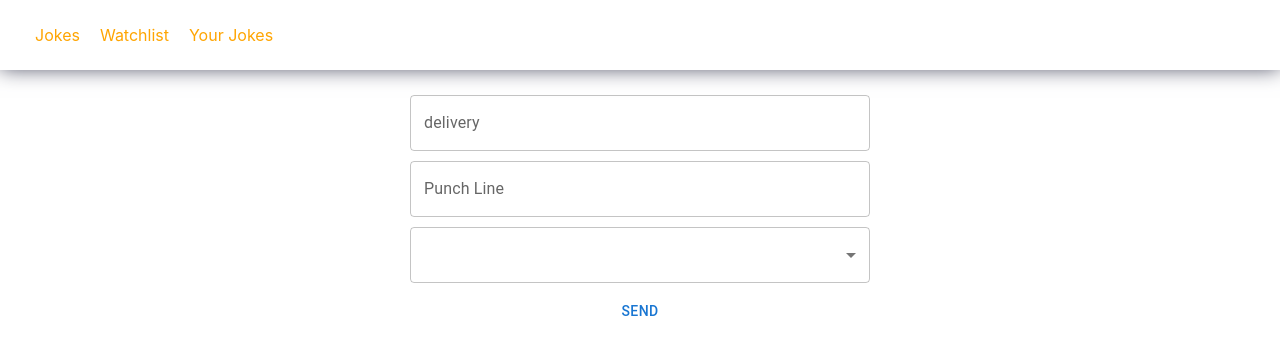
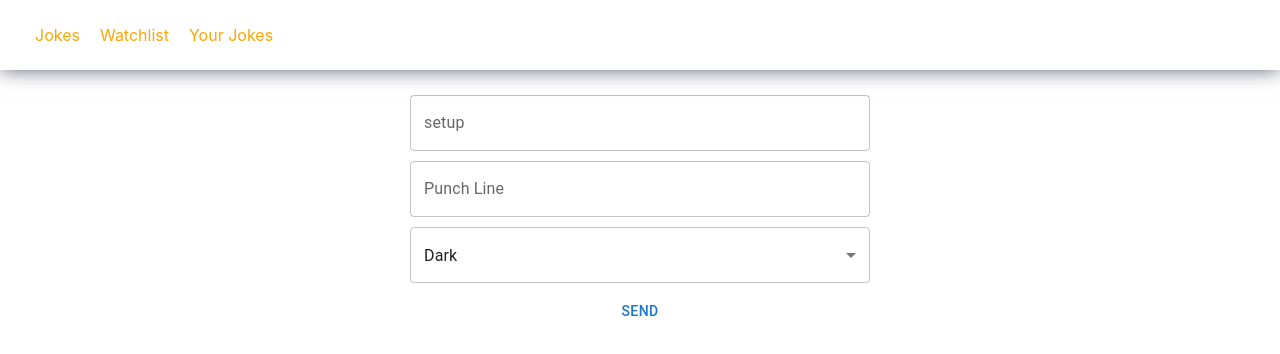
Before and after one commit to wobrozek/api-with-jokes, a React (Vite) app: page /customJokes in a window 1280 px wide. Shown: the top 354 px of the page. Built offline with nearby package versions, Linux system fonts and the light colour scheme.

Commit message:
add form validation

```diff
--- a/src/components/molecules/Form.tsx
+++ b/src/components/molecules/Form.tsx
@@ -10,9 +10,10 @@ type Props = {
 
 const Form = (props: Props) => {
   const { callback, defaultValue } = props;
-  const [category, setCategory] = React.useState("");
+  const [category, setCategory] = React.useState("Dark");
   const [delivery, setDelivery] = React.useState("");
   const [punchline, setPunchline] = React.useState("");
+  const [error, setError] = React.useState(false);
 
   const handleChange = (event: SelectChangeEvent) => {
     setCategory(event.target.value as string);
@@ -32,6 +33,11 @@ const Form = (props: Props) => {
 
   const handleSubmit = (e: React.FormEvent<HTMLFormElement>) => {
     e.preventDefault();
+
+    if (delivery === "" || punchline === "") {
+      setError(true);
+      return;
+    }
 
     const joke: Joke = {
       category: category,
@@ -58,22 +64,19 @@ const Form = (props: Props) => {
   return (
     <form onSubmit={handleSubmit}>
       <TextField
-        label="delivery"
+        label="setup"
         value={delivery}
+        error={delivery === "" && error}
         onChange={handleChangeDelivery}
       />
       <TextField
         label="Punch Line"
         value={punchline}
+        error={punchline === "" && error}
         onChange={handleChangePunchline}
       />
 
-      <Select
-        value={category}
-        label="Category"
-        onChange={handleChange}
-        defaultValue={"Dark"}
-      >
+      <Select value={category} label="Category" onChange={handleChange}>
         <MenuItem value={"Programming"}>Programming</MenuItem>
         <MenuItem value={"Miscellaneous"}>Miscellaneous</MenuItem>
         <MenuItem value={"Dark"}>Dark</MenuItem>
```
